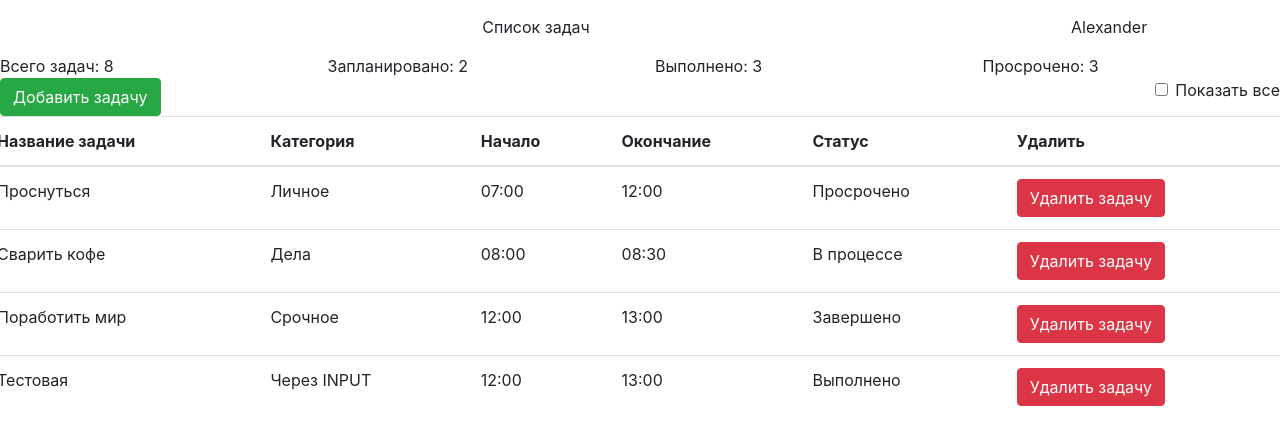
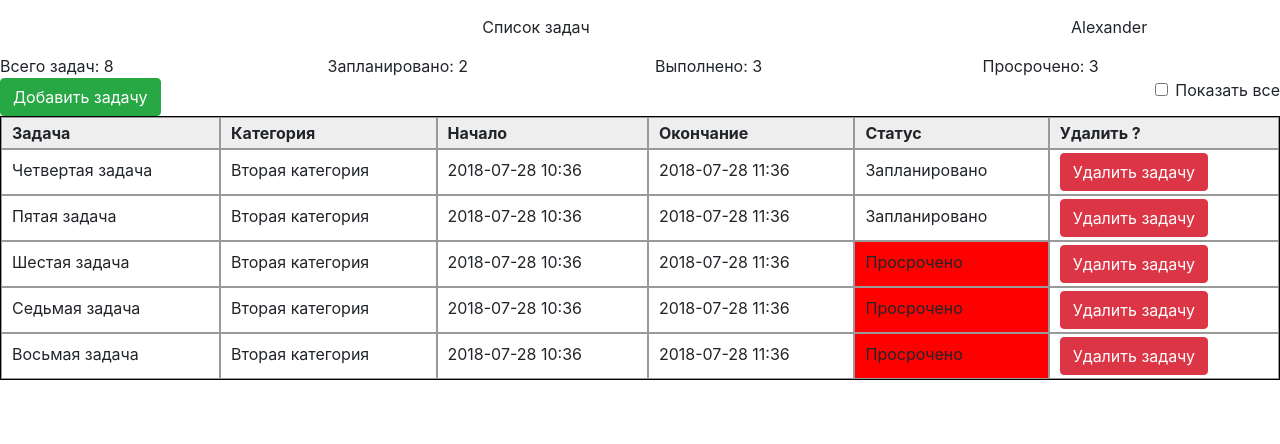
Before and after one commit to alexeremeev/aeremeev-angular, an Angular app in the folder task-planner/: page / in a window 1280 px wide. Shown: the top 444 px of the page. Built offline with nearby package versions, Linux system fonts and the light colour scheme.

Commit message:
task 62795 simple directives

```diff
--- a/task-planner/src/app/task-list/list-row/list-row.component.css
+++ b/task-planner/src/app/task-list/list-row/list-row.component.css
@@ -0,0 +1,15 @@
+.divTableRow {
+  display: table-row;
+}
+.divTableHeading {
+  background-color: #EEE;
+  display: table-header-group;
+}
+.divTableCell, .divTableHead {
+  border: 1px solid #999999;
+  display: table-cell;
+  padding: 3px 10px;
+}
+.overdue {
+  background-color: red;
+}
--- a/task-planner/src/app/task-list/list-row/list-row.component.html
+++ b/task-planner/src/app/task-list/list-row/list-row.component.html
@@ -1,6 +1,6 @@
-  <td>{{name}}</td>
-  <td>{{category}}</td>
-  <td>{{dateStart}}</td>
-  <td>{{dateEnd}}</td>
-  <td>{{status}}</td>
-  <td><button class="btn btn-danger" (click)="deleteTask()">Удалить задачу</button></td>
+  <div class="divTableCell">{{name}}</div>
+  <div class="divTableCell">{{category}}</div>
+  <div class="divTableCell">{{dateStart}}</div>
+  <div class="divTableCell">{{dateEnd}}</div>
+  <div class="divTableCell" [ngClass] = "[status == 'Просрочено' ? 'overdue' : '']">{{status}}</div>
+  <div class="divTableCell"><button class="btn btn-danger" (click)="deleteTask()">Удалить задачу</button></div>
--- a/task-planner/src/app/task-list/task-list.component.css
+++ b/task-planner/src/app/task-list/task-list.component.css
@@ -0,0 +1,35 @@
+.cell {
+  -ms-flex: 0 0 16.666667%;
+  flex: 0 0 16.666667%;
+  max-width: 16.666667%;
+  border: 1px grey solid;
+}
+.divTable{
+  display: table;
+  width: 100%;
+}
+.divTableRow {
+  display: table-row;
+}
+.divTableHeading {
+  background-color: #EEE;
+  display: table-header-group;
+}
+.divTableCell, .divTableHead {
+  border: 1px solid #999999;
+  display: table-cell;
+  padding: 3px 10px;
+}
+.divTableHeading {
+  background-color: #EEE;
+  display: table-header-group;
+  font-weight: bold;
+}
+.divTableFoot {
+  background-color: #EEE;
+  display: table-footer-group;
+  font-weight: bold;
+}
+.divTableBody {
+  display: table-row-group;
+}
--- a/task-planner/src/app/task-list/task-list.component.html
+++ b/task-planner/src/app/task-list/task-list.component.html
@@ -16,55 +16,38 @@
         </label>
       </div>
     </div>
-
   </div>
-
-<div class="row">
-  <div class="table-responsive">
-    <table class="table table-hover issue-tracker">
-      <thead>
-      <tr>
-        <th>Название задачи</th>
-        <th>Категория</th>
-        <th>Начало</th>
-        <th>Окончание</th>
-        <th>Статус</th>
-        <th>Удалить</th>
-      </tr>
-      </thead>
-      <tbody>
-      <tr>
-        <td>Проснуться</td>
-        <td>Личное</td>
-        <td>07:00</td>
-        <td>12:00</td>
-        <td>Просрочено</td>
-        <td><button class="btn btn-danger">Удалить задачу</button></td>
-      </tr>
-      <tr>
-        <td>Сварить кофе</td>
-        <td>Дела</td>
-        <td>08:00</td>
-        <td>08:30</td>
-        <td>В процессе</td>
-        <td><button class="btn btn-danger">Удалить задачу</button></td>
-      </tr>
-      <tr>
-        <td>Поработить мир</td>
-        <td>Срочное</td>
-        <td>12:00</td>
-        <td>13:00</td>
-        <td>Завершено</td>
-        <td><button class="btn btn-danger">Удалить задачу</button></td>
-      </tr>
-      <tr app-list-row
-          [name] = "'Тестовая'"
-          [category] = "'Через INPUT'"
-          [dateStart] = "'12:00'"
-          [dateEnd] = "'13:00'"
-          [status] = "'Выполнено'"
-          (deleteTaskEmitter)="deleteTaskFromArray($event)"></tr>
-      </tbody>
-    </table>
+<div class="divTable" style="border: 1px solid #000;" >
+  <div class="divTableHeading">
+    <div class="divTableHead">
+      Задача
+    </div>
+    <div class="divTableHead">
+      Категория
+    </div>
+    <div class="divTableHead">
+      Начало
+    </div>
+    <div class="divTableHead">
+      Окончание
+    </div>
+    <div class="divTableHead">
+      Статус
+    </div>
+    <div class="divTableHead">
+      Удалить ?
+    </div>
+  </div>
+  <div class="divTableBody">
+    <ng-container *ngFor="let task of tasks">
+      <div class="divTableRow" app-list-row *ngIf="showRow(task)"
+           [name] = "task.name"
+           [category] = "task.category"
+           [dateStart] = "task.dateStart"
+           [dateEnd] = "task.dateEnd"
+           [status] = "task.status"
+           (deleteTaskEmitter)="deleteTaskFromArray($event)">
+      </div>
+    </ng-container>
   </div>
 </div>
--- a/task-planner/src/app/task-list/task-list.component.ts
+++ b/task-planner/src/app/task-list/task-list.component.ts
@@ -6,6 +6,7 @@ import { Component, OnInit } from '@angular/core';
   styleUrls: ['./task-list.component.css']
 })
 export class TaskListComponent implements OnInit {
+  checked: boolean = false;
   tasks = [
     {
       name: 'Первая задача',
@@ -76,12 +77,21 @@ export class TaskListComponent implements OnInit {
   }
 
   filterTasks($event) {
-    console.log('showAll - ', $event.target.checked);
+    this.checked = $event.target.checked;
+    return $event.target.checked;
+  }
+
+  showRow(task) {
+    return this.checked || task.status !== 'Выполнено';
   }
   getTaskListsSize() {
     return this.tasks.length;
   }
   deleteTaskFromArray(name: string) {
+    let index = this.tasks.findIndex((task) => task.name === name);
+    if (index != -1) {
+      this.tasks.splice(index, 1);
+    }
     console.log('Задача ' + name + ' удалена');
   }
   getTasksAmountByStatus(status: string) {
```
